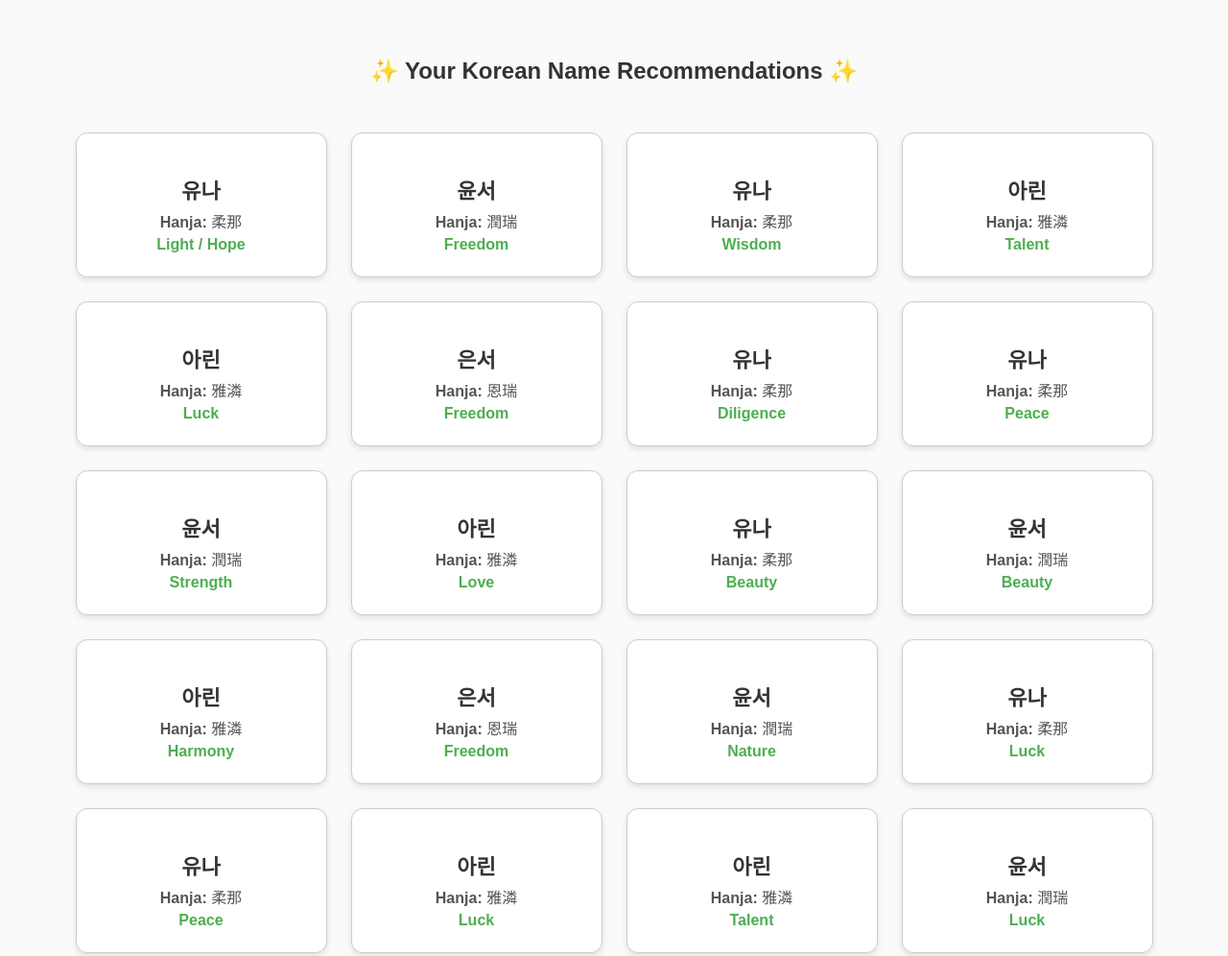
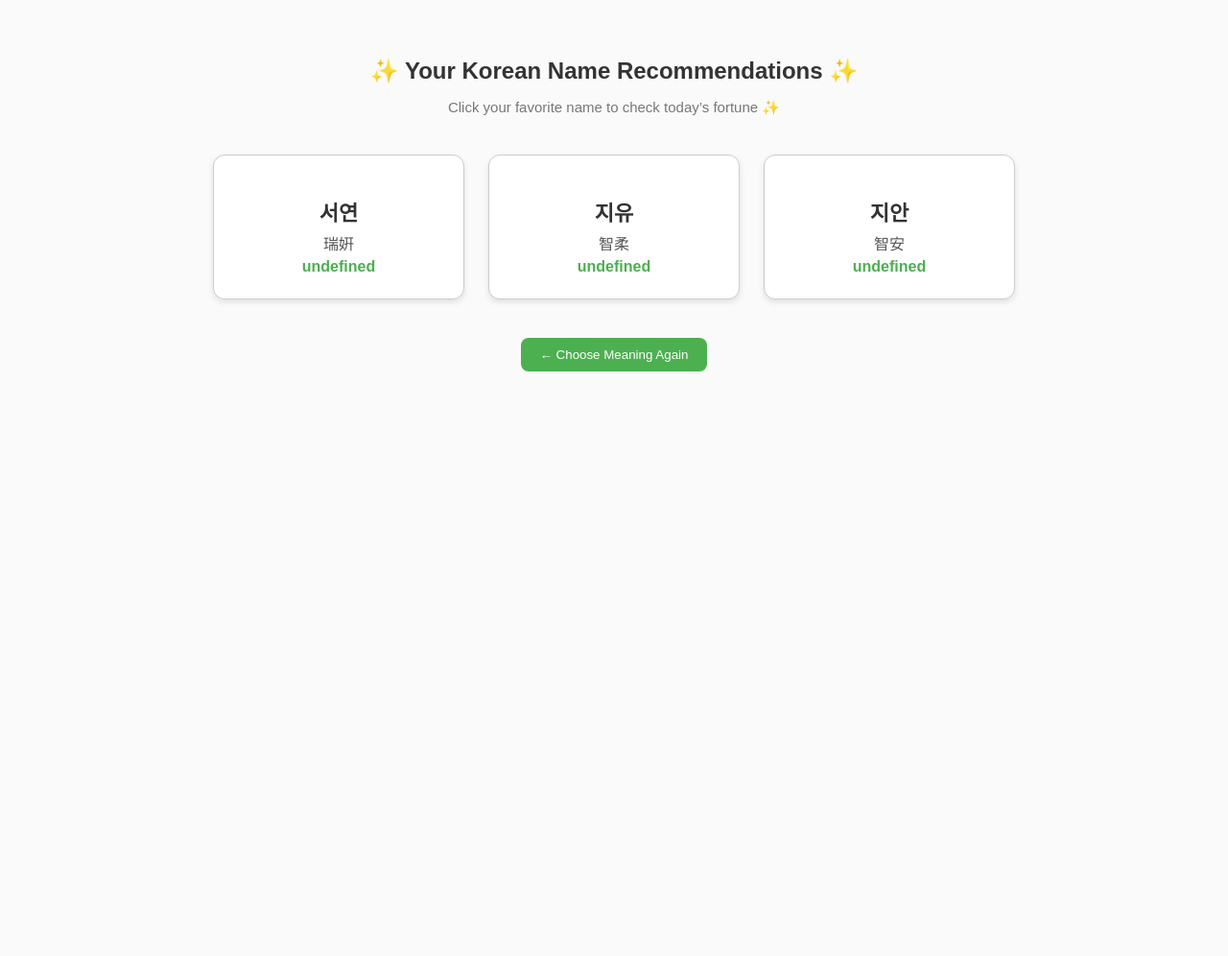
Before and after one commit to emilleschegg/naeilum-name-generator, a plain HTML site: page naeilum_files/result.html in a window 1280 px wide. Shown: the top 996 px of the page at 96% size. After the commit the page ends 800 px from the top, so only its background shows below. Drawn offline with Linux system fonts and the light colour scheme; a web font is replaced by a local one.

Commit message:
Update result.html

```diff
--- a/naeilum_files/result.html
+++ b/naeilum_files/result.html
@@ -11,12 +11,17 @@ body {
   margin: 60px;
   background: #fafafa;
 }
-h2 { color: #333; }
+h2 { color: #333; margin-bottom: 8px; }
+p.subtitle {
+  color: #777;
+  font-size: 15px;
+  margin-bottom: 40px;
+}
 .result-container {
   display: flex;
   justify-content: center;
   gap: 25px;
-  margin-top: 50px;
+  margin-top: 20px;
   flex-wrap: wrap;
 }
 .card {
@@ -28,6 +33,7 @@ h2 { color: #333; }
   box-shadow: 0 3px 6px rgba(0,0,0,0.1);
   text-align: center;
   transition: transform 0.2s;
+  cursor: pointer;
 }
 .card:hover { transform: translateY(-5px); }
 .card h3 { font-size: 22px; color: #333; margin-bottom: 5px; }
@@ -35,37 +41,35 @@ h2 { color: #333; }
 .card .meaning { color: #4CAF50; font-weight: 600; }
 button {
   margin-top: 40px;
+  background-color: #4CAF50;
+  color: white;
   padding: 10px 20px;
   border: none;
   border-radius: 8px;
-  background-color: #4CAF50;
-  color: white;
   cursor: pointer;
 }
-button:hover { background-color: #3b9442; }
+button:hover {
+  background-color: #45a049;
+}
 </style>
 </head>
 <body>
 
 <h2>✨ Your Korean Name Recommendations ✨</h2>
-<div id="results" class="result-container"></div>
-<button onclick="history.back()">← Go Back</button>
+<p class="subtitle">Click your favorite name to check today’s fortune ✨</p>
+
+<div id="results" class="result-container">⏳ Loading results...</div>
+<button onclick="goBack()">← Choose Meaning Again</button>
 
 <script>
 const params = new URLSearchParams(window.location.search);
-const engName = params.get("name")?.trim() || "";
+const fullName = params.get("name")?.trim() || "";
 const gender = params.get("gender") || "female";
-const meaning = params.get("meaning");
+const meaning = params.get("meaning")?.trim() || ""; // meaning으로 넘어옴
 
-const initialMap = {
-  a:"ㅇ", e:"ㅇ", i:"ㅇ", o:"ㅇ", u:"ㅇ",
-  b:"ㅂ", p:"ㅂ", c:"ㅋ", k:"ㅋ", q:"ㅋ",
-  d:"ㄷ", t:"ㄷ", f:"ㅍ", v:"ㅍ", g:"ㄱ",
-  h:"ㅎ", j:"ㅈ", l:"ㄹ", r:"ㄹ", m:"ㅁ",
-  n:"ㄴ", s:"ㅅ", w:"ㅇ", y:"ㅇ", x:"ㅅ", z:"ㅈ"
-};
-const firstLetter = engName[0]?.toLowerCase();
-const targetInitial = initialMap[firstLetter] || "ㅇ";
+const firstName = fullName.split(" ")[0] || fullName;
+const firstLetter = firstName[0]?.toUpperCase() || "A";
+
 const csvFile = gender === "male" ? "male_names.csv" : "female_names.csv";
 
 fetch(csvFile)
@@ -73,44 +77,47 @@ fetch(csvFile)
   .then(text => {
     const rows = text.split("\n").slice(1);
     const data = rows.map(line => {
-    const [name, hanja, mean] = line.split(",");
-    return { name: name?.trim(), hanja: hanja?.trim(), mean: mean?.trim() };
-  });
+      const [name, hanja, cat, meaningText, initial] = line.split(",");
+      return {
+        name: name?.trim(),
+        hanja: hanja?.trim(),
+        category: cat?.trim(),
+        meaning: meaningText?.trim(),
+        initial: initial?.trim()
+      };
+    }).filter(r => r.name && r.category);
 
-  let filtered = meaning
-    ? data.filter(r => r.mean?.toLowerCase().includes(meaning.toLowerCase()))
-    : data;
+    const categoryFiltered = data.filter(r => r.category.toLowerCase() === meaning.toLowerCase());
+    const initialFiltered = categoryFiltered.filter(r => r.initial === firstLetter);
 
-  const choList = {
-    "ㄱ":["가","강","고","공","권","기","건"],"ㄴ":["나","노","남","누","니"],
-    "ㄷ":["다","도","동","두"],"ㄹ":["라","로","류","리"],"ㅁ":["마","민","명","미","문"],
-    "ㅂ":["박","배","백","보","빈"],"ㅅ":["서","소","수","시","선"],
-    "ㅇ":["아","안","오","우","유","은","이","여","윤"],"ㅈ":["지","주","진","재","준","제"],
-    "ㅊ":["차","채","초"],"ㅋ":["규","기","경"],"ㅌ":["태","탁"],"ㅍ":["표","필","풍"],"ㅎ":["하","현","혜","효"]
-  };
-  const possible = choList[targetInitial] || [];
+    let finalList = [];
+    if (initialFiltered.length >= 3) {
+      finalList = initialFiltered.sort(() => 0.5 - Math.random()).slice(0, 3);
+    } else if (categoryFiltered.length >= 3) {
+      finalList = categoryFiltered.sort(() => 0.5 - Math.random()).slice(0, 3);
+    } else {
+      finalList = data.sort(() => 0.5 - Math.random()).slice(0, 3);
+    }
 
-  let result = filtered.filter(r =>
-    possible.some(p => r.name?.startsWith(p))
-  );
-
-  if (result.length === 0)
-    result = data.sort(() => 0.5 - Math.random()).slice(0, 3);
-
-  const html = result.map(r => `
-    <div class="card">
+    const html = finalList.map(r => `
+      <div class="card" onclick="checkFortune('${r.name}', '${meaning}', '${fullName}')">
         <h3>${r.name}</h3>
-      <p><b>Hanja:</b> ${r.hanja}</p>
-      <p class="meaning">${r.mean}</p>
+        <p>${r.hanja}</p>
+        <p class="meaning">${r.meaning}</p>
       </div>
     `).join("");
 
-  document.getElementById("results").innerHTML = html;
-})
-.catch(err => {
-  console.error(err);
-  document.getElementById("results").innerHTML = "<p>⚠️ Error loading name data.</p>";
+    document.getElementById("results").innerHTML = html || "<p>No matching results found.</p>";
   });
+
+function goBack() {
+  window.history.back();
+}
+
+// ✅ fortunes.html로 정확히 meaning 전달
+function checkFortune(name, meaning, fullName) {
+  window.location.href = `fortunes.html?name=${encodeURIComponent(name)}&meaning=${encodeURIComponent(meaning)}&fullname=${encodeURIComponent(fullName)}`;
+}
 </script>
 
 </body>
```
Lines whose indentation alone changed are shown as unchanged.
